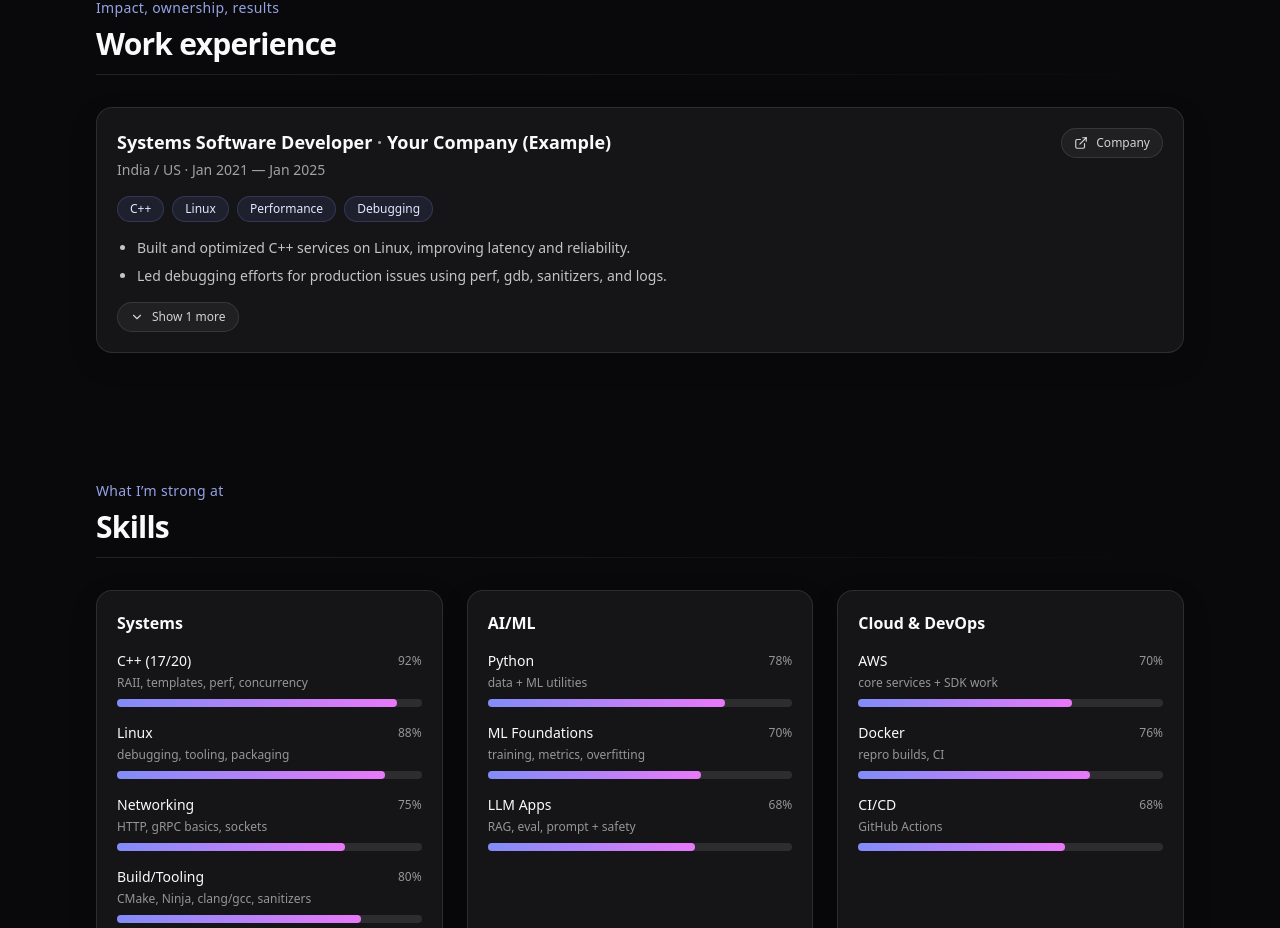
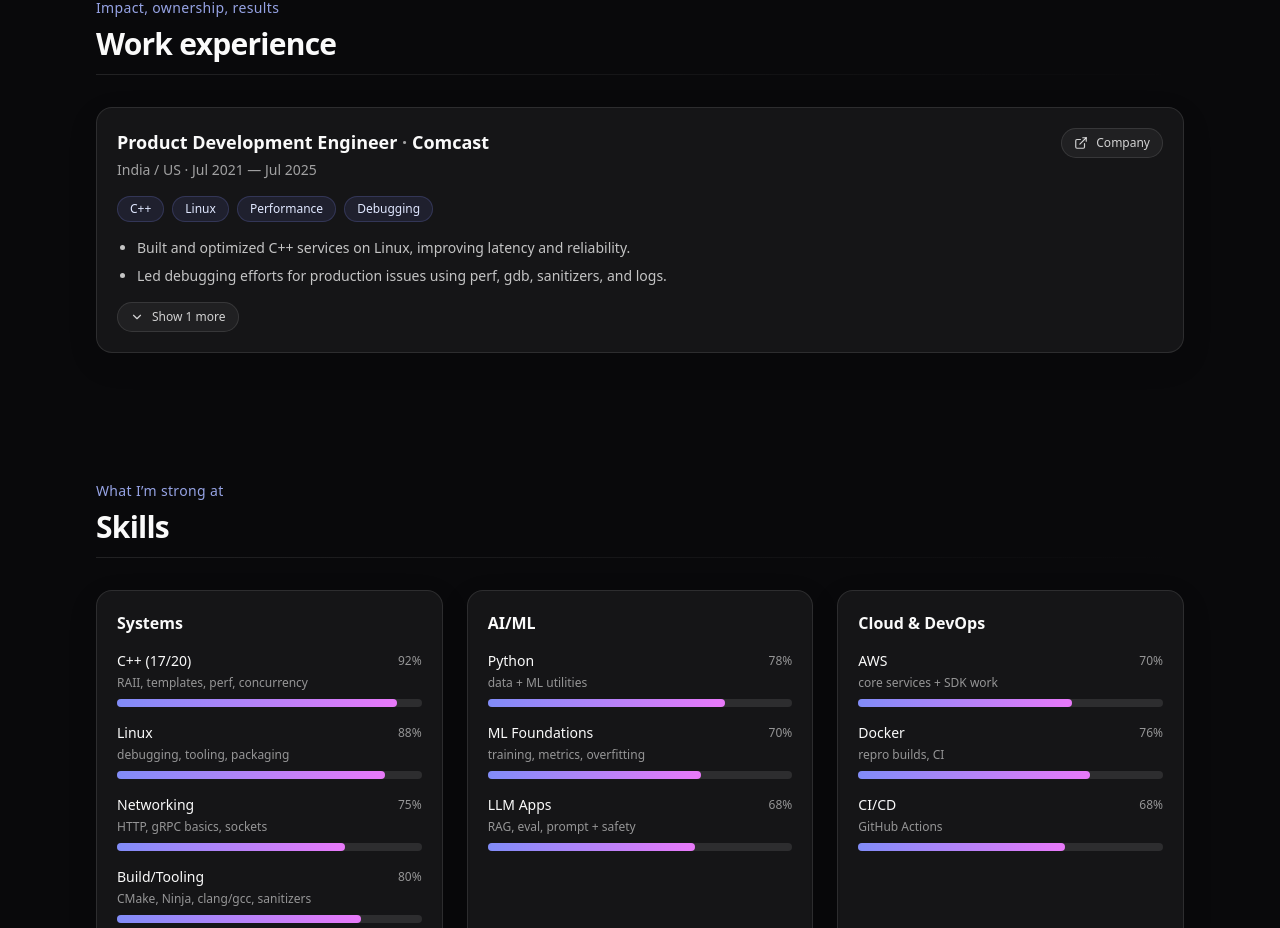
Before and after one commit to rajanyadav0307/rajan-portfolio, a React (Vite) app: page / in a window 1280 px wide. Shown: the part 1097-2025 px from the top of the page. Built offline with nearby package versions, Linux system fonts and the light colour scheme.

Commit message:
Profile Update

```diff
--- a/src/content/profile.ts
+++ b/src/content/profile.ts
@@ -91,8 +91,8 @@ export const profile: Profile = {
   location: "United States",
   email: "you@example.com",
   links: {
-    github: "https://github.com/your-handle",
-    linkedin: "https://www.linkedin.com/in/your-handle",
+    github: "https://github.com/rajanyadav0307",
+    linkedin: "https://www.linkedin.com/feed/",
     resume: "./resume.pdf",
     other: [{ label: "Google Scholar", href: "https://scholar.google.com/" }]
   },
@@ -139,11 +139,11 @@ export const profile: Profile = {
 
   experience: [
     {
-      company: "Your Company (Example)",
-      role: "Systems Software Developer",
+      company: "Comcast",
+      role: "Product Development Engineer",
       location: "India / US",
-      start: "2021-01-01",
-      end: "2025-01-01",
+      start: "2021-07-26",
+      end: "2025-07-17",
       highlights: [
         "Built and optimized C++ services on Linux, improving latency and reliability.",
         "Led debugging efforts for production issues using perf, gdb, sanitizers, and logs.",
```
